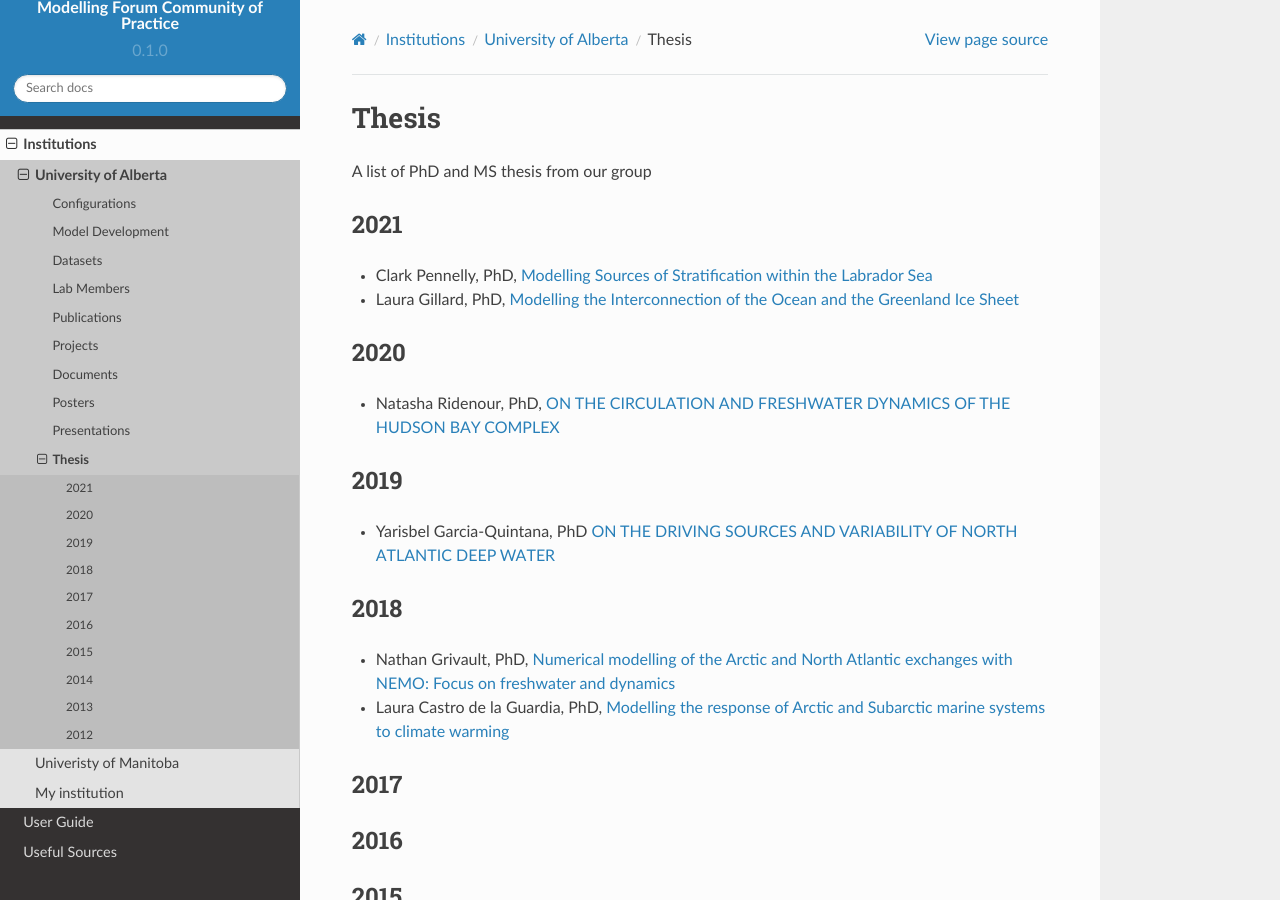
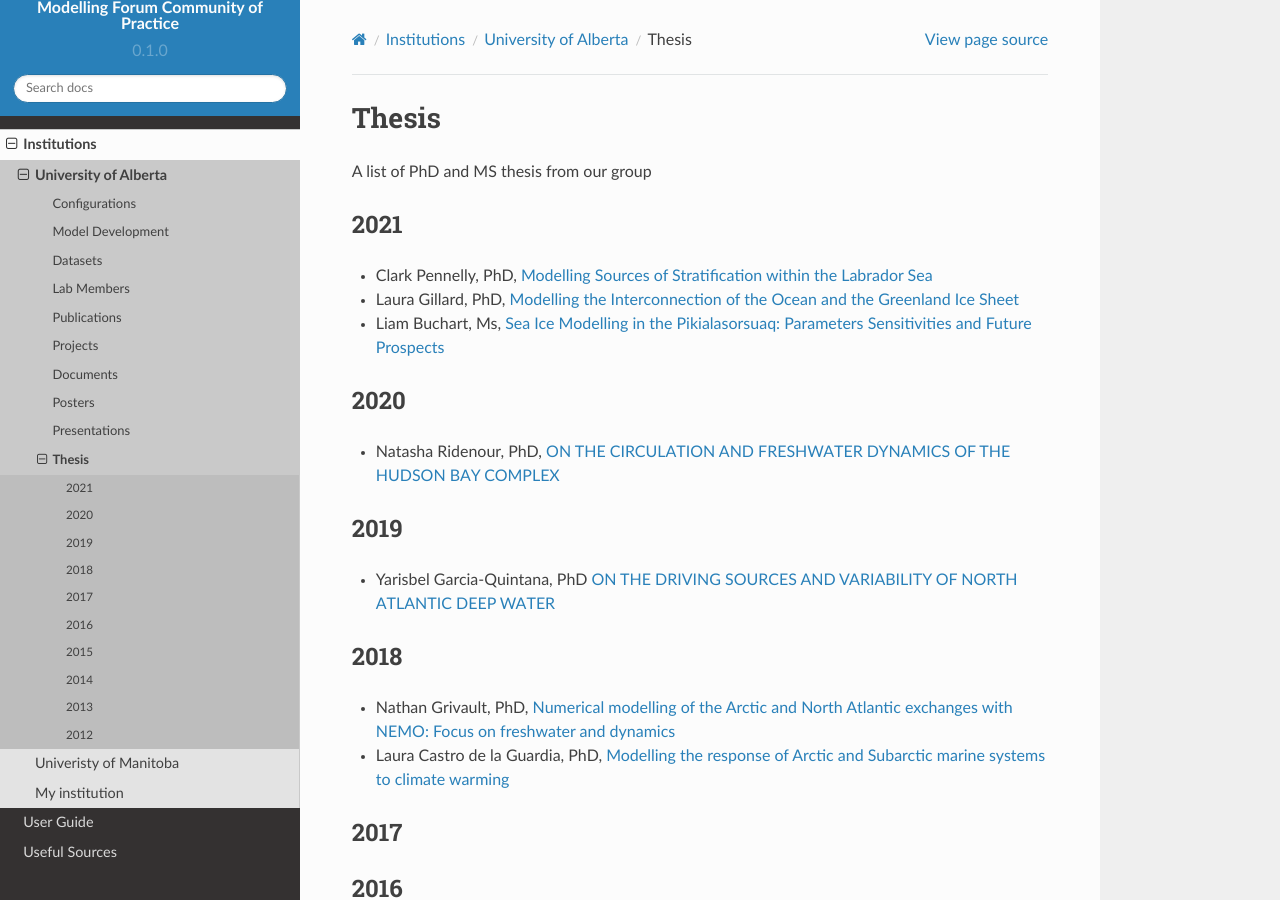
Before and after one commit to UofA-NEMO/Canadian-NEMO-Ocean-Modelling-Forum-Community-of-Practice, a Sphinx documentation site: the page built from docs/Institutions/UofA/Student_Theses.rst, in a window 1280 px wide and 900 px high. Built offline with Sphinx 7.4.7 and the Read the Docs theme 2.0.0, drawn with Linux system fonts in a browser that asks for light colours.

Commit message:
Update Student_Theses.rst

```diff
--- a/docs/Institutions/UofA/Student_Theses.rst
+++ b/docs/Institutions/UofA/Student_Theses.rst
@@ -9,6 +9,9 @@ A list of PhD and MS thesis from our group
 * Clark Pennelly, PhD, `Modelling Sources of Stratification within the Labrador Sea <https://doi.org/10.7939/r3-2tvx-mj54>`_
 
 * Laura Gillard, PhD, `Modelling the Interconnection of the Ocean and the Greenland Ice Sheet <https://doi.org/10.7939/r3-p634-yg06>`_
+
+* Liam Buchart, Ms, `Sea Ice Modelling in the Pikialasorsuaq: Parameters Sensitivities and Future Prospects <https://doi.org/10.7939/r3-btvk-9316>`_
+
 2020
 ----
 
```
